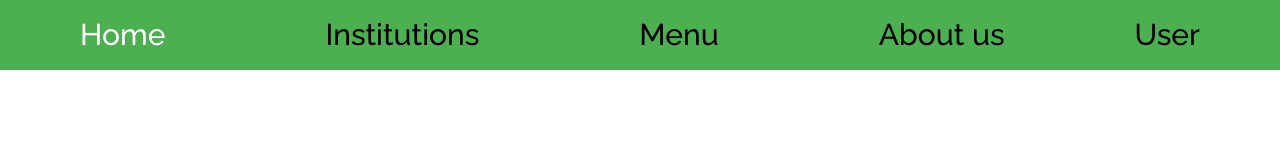
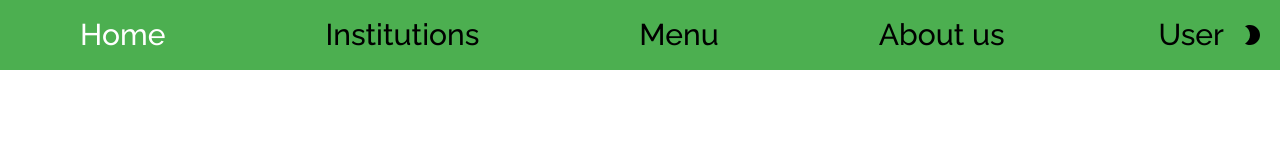
Before and after one commit to hurrr1cane/CoffeeAndHappiness, a Next.js app in the folder frontend/: page /menu in a window 1280 px wide. Shown: the top 146 px of the page. Built offline with nearby package versions, Linux system fonts and the light colour scheme.

Commit message:
improved ui

```diff
--- a/frontend/src/app/components/Navbar.js
+++ b/frontend/src/app/components/Navbar.js
@@ -2,14 +2,23 @@
 
   import Link from "next/link";
   import styles from "./Navbar.module.scss";
-
-import { useState } from "react";
+  import Brightness2Icon from '@mui/icons-material/Brightness2';
+  import Brightness5Icon from '@mui/icons-material/Brightness5';
+  import { useState, useEffect } from "react";
 
   export default function Navbar() {
-  const [selectedTab, setSelectedTab] = useState("home");
-  // Todo: add an animation for changing the page
+    const [selectedTab, setSelectedTab] = useState(localStorage.getItem("selectedTab") ?? "home");
+
+  useEffect(() => {
+    const storedTab = localStorage.getItem("selectedTab");
+    if (storedTab) {
+      setSelectedTab(storedTab);
+    }
+  }, []);
+
   const handleTabClick = (tab) => {
     setSelectedTab(tab);
+    localStorage.setItem("selectedTab", tab);
   };
     return (
       <nav className={styles.navbar}>
@@ -19,6 +28,9 @@ export default function Navbar() {
         <Link onClick={() => {handleTabClick('menu')}} key={'menu'} className={`${styles.link} ${selectedTab === 'menu' ? styles.selected : '' }`} href="/menu"><h1>Menu</h1></Link>
         <Link onClick={() => {handleTabClick('about-us')}} key={'about-us'} className={`${styles.link} ${selectedTab === 'about-us' ? styles.selected : '' }`} href="/about-us"><h1>About us</h1></Link>
         <Link onClick={() => {handleTabClick('user')}} key={'user'} className={`${styles.link} ${selectedTab === 'user' ? styles.selected : '' }`} href="/user"><h1>User</h1></Link>
+        <div className={styles['icons-container']}>
+          <Brightness2Icon/>
+        </div>
       </nav>
     );
   }
--- a/frontend/src/app/components/Navbar.module.scss
+++ b/frontend/src/app/components/Navbar.module.scss
@@ -12,6 +12,20 @@
     }
 }
 
+.icons-container {
+  margin-right: 1rem;
+  margin-top: 0.25rem;
+  &:hover{
+    cursor: pointer;
+  }
+}
+
+// @media (prefers-color-scheme: dark) {
+//   .navbar {
+//     color: white;
+//     background-color: rgba(0, 0, 0, 0.6)!important;
+//   }
+// }
 
 
 @keyframes selectedTabAnimation {
@@ -59,5 +73,6 @@
 }
 
 .link:last-of-type {
+    margin-right: 1rem;
     margin-left: auto;
 }
--- a/frontend/src/app/menu/MenuBar.module.scss
+++ b/frontend/src/app/menu/MenuBar.module.scss
@@ -36,7 +36,7 @@ $green: #4caf50;
             cursor: pointer;
             background-color: $green;
             color: white;
-            transition: 0.3s ease-in-out;
+            transition: 0.4s ease-in-out;
         }
         &:last-of-type{
             border-top-right-radius:  30px;
```
Also changed, not shown: frontend/src/app/globals.scss (+7 -0 lines). Lines whose indentation alone changed are shown as unchanged.
